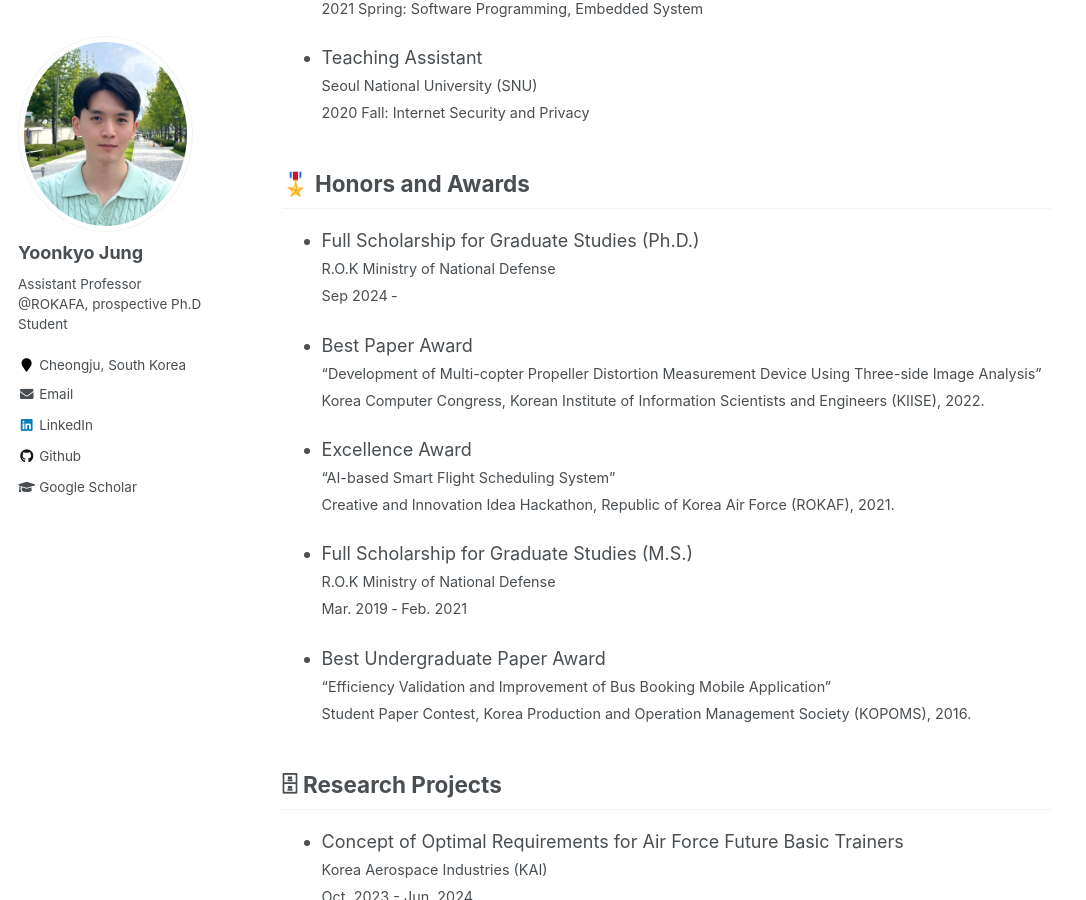
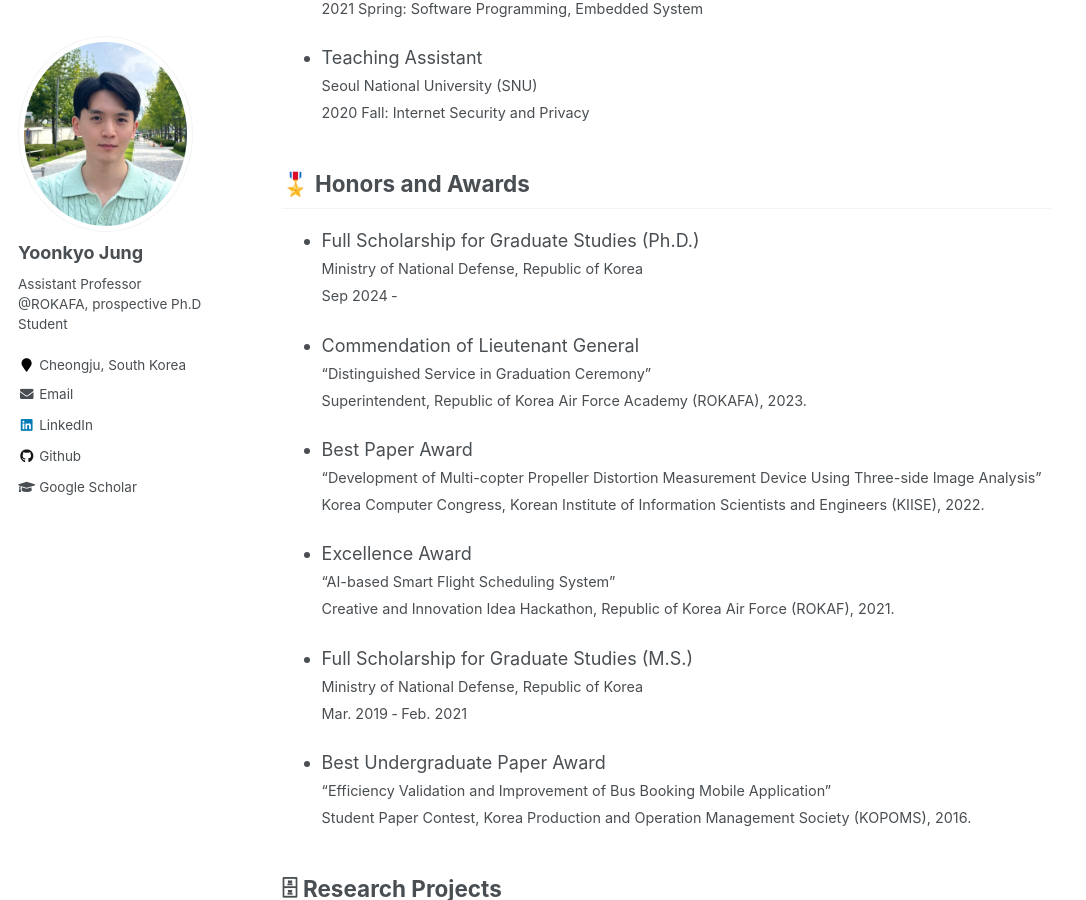
Before and after one commit to Yoonkyo/yoonkyo.github.io, a Jekyll site: the page built from _pages/about.md, in a window 1280 px wide and 900 px high, scrolled down 3164 px. Shown: the whole window, without its empty margins (0-1086 px from the left). Built offline with Jekyll 4.4.1, drawn with Linux system fonts in a browser that asks for light colours; formulas are drawn with MathJax 3.

Commit message:
update info and cv

```diff
--- a/_pages/about.md
+++ b/_pages/about.md
@@ -128,8 +128,14 @@ Contact: ykjung.rokafa@gmail.com
 ------
 * Full Scholarship for Graduate Studies (Ph.D.)
 <span style="font-size:80%">
-<br>R.O.K Ministry of National Defense
+<br>Ministry of National Defense, Republic of Korea
 <br>Sep 2024 ‑
+</span>
+
+* Commendation of Lieutenant General
+<span style="font-size:80%">
+<br>"Distinguished Service in Graduation Ceremony"
+<br>Superintendent, Republic of Korea Air Force Academy (ROKAFA), 2023.
 </span>
 
 * Best Paper Award
@@ -146,7 +152,7 @@ Contact: ykjung.rokafa@gmail.com
 
 * Full Scholarship for Graduate Studies (M.S.)
 <span style="font-size:80%">
-<br>R.O.K Ministry of National Defense
+<br>Ministry of National Defense, Republic of Korea
 <br>Mar. 2019 ‑ Feb. 2021
 </span>
 
```
Also changed, not shown: 1 other file.
